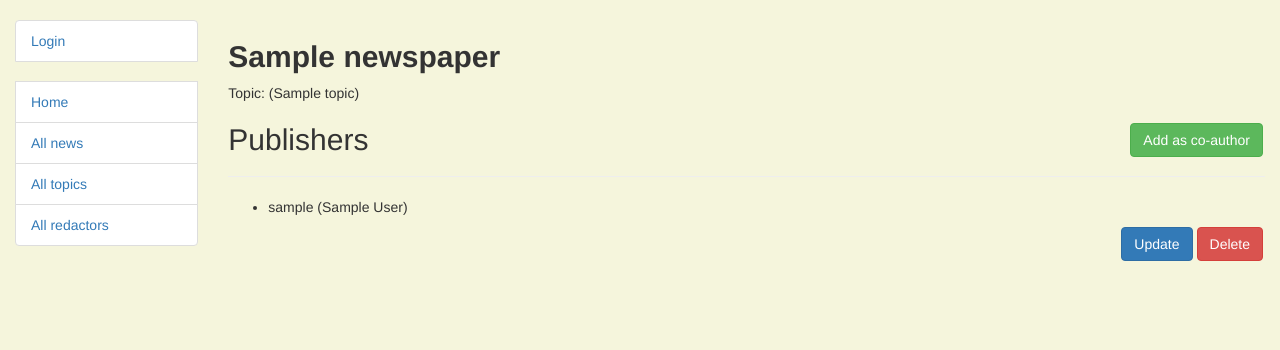
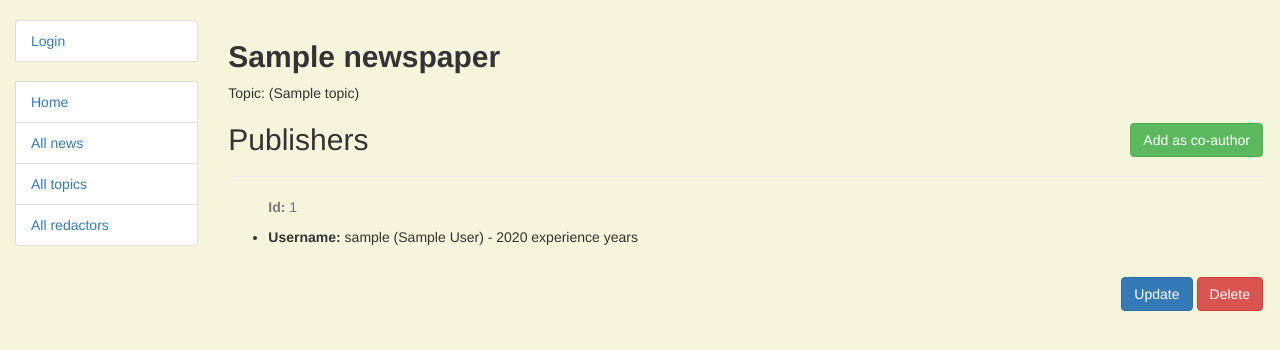
Before and after one commit to NazarHladaniuk/newspaper-agency, a Django app: page /newspapers/1/ in a window 1280 px wide. Shown: the top 350 px of the page. Run offline with Django 4.2, Linux system fonts and the light colour scheme; tables that the repository leaves empty hold one stand-in row (values such as "Sample post"); some libraries are stand-ins or nearby versions.

Commit message:
modify newspaper datail page

```diff
--- a/templates/newspaper/newspaper_detail.html
+++ b/templates/newspaper/newspaper_detail.html
@@ -24,7 +24,10 @@
   <hr>
   <ul>
     {% for publisher in newspaper.publisher.all %}
-      <li>{{ publisher.username }} ({{ publisher.first_name }} {{ publisher.last_name }})</li>
+      <p class="text-muted"><strong>Id:</strong> {{ publisher.id }}</p>
+      <li><strong>Username: </strong> {{ publisher.username }} ({{ publisher.first_name }} {{ publisher.last_name }})
+        - {{ publisher.years_of_experience }} experience years</li>
+      <br>
     {% endfor %}
   </ul>
 
```
